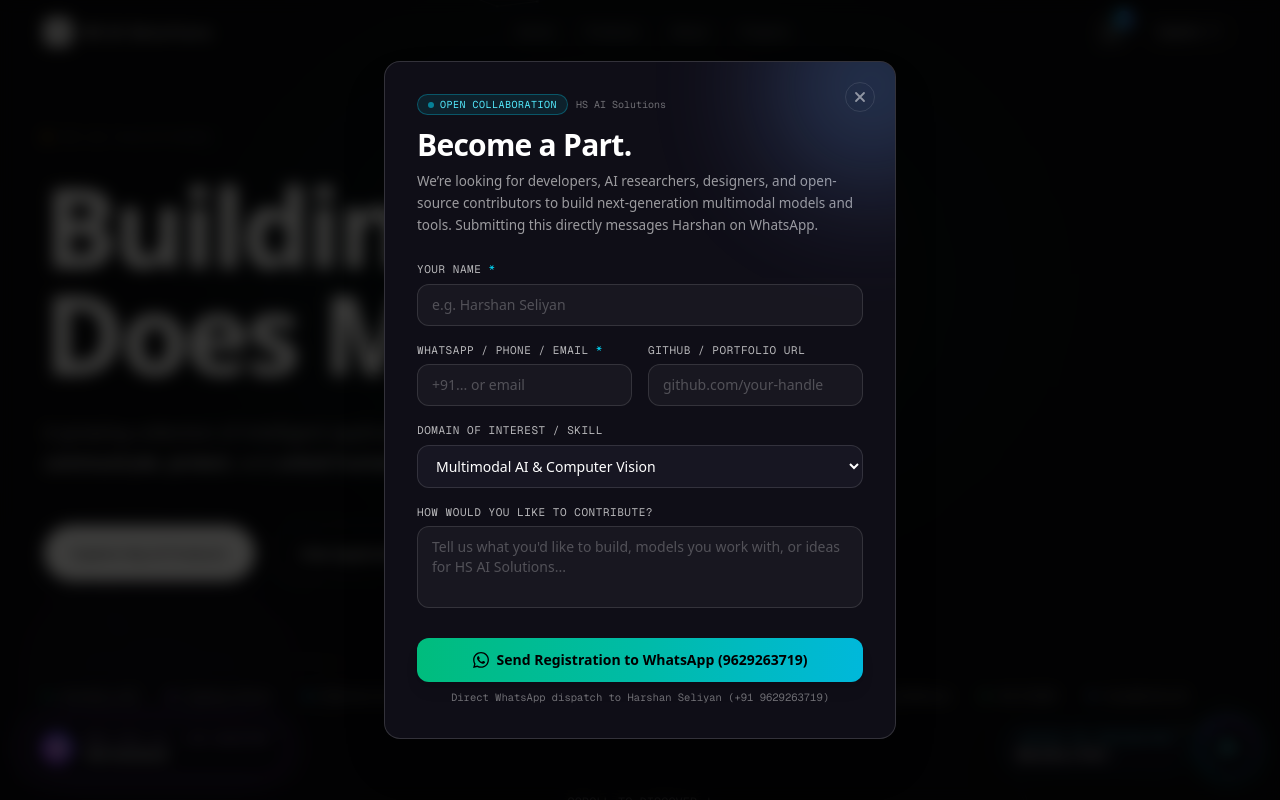
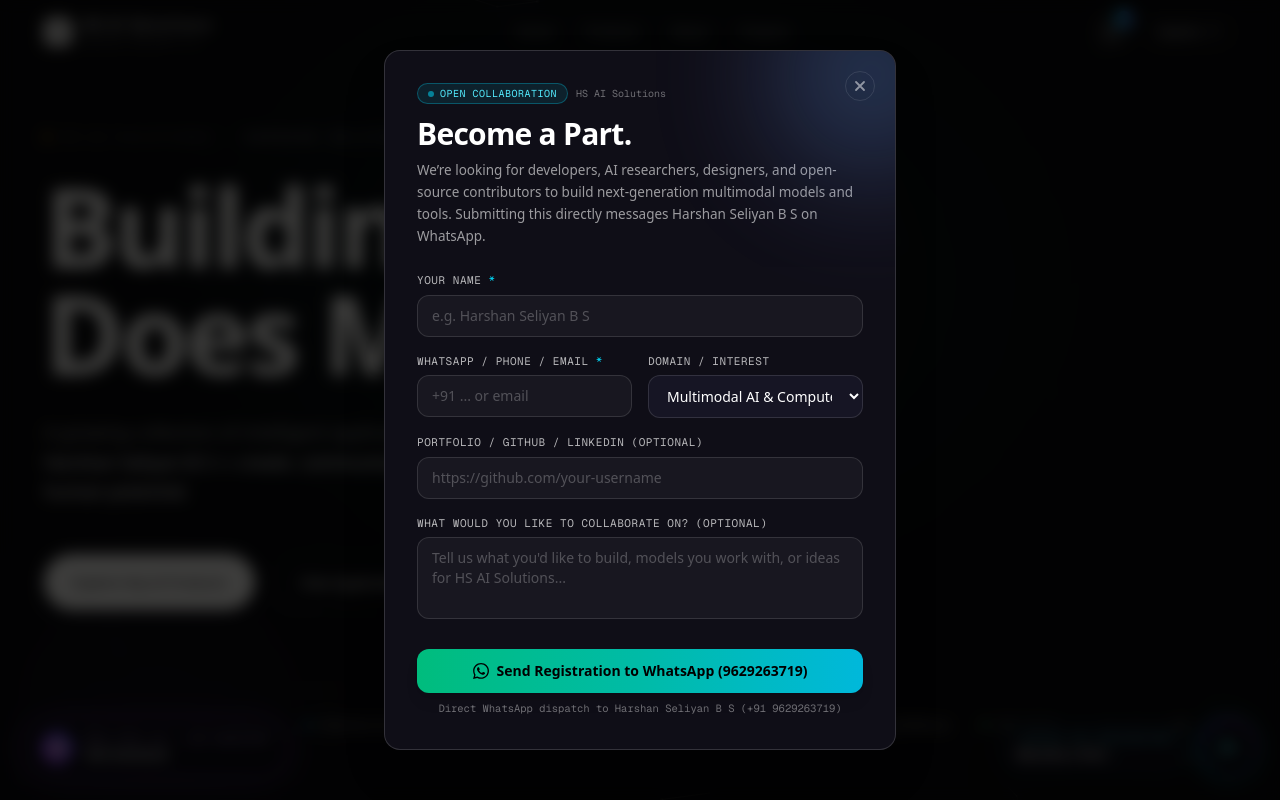
Before and after one commit to 25it038-beep/HS-AI-STUDIO-, a Next.js app: page / in a window 1280 px wide. Both pictures are taken after a click on the button "Open Contributor Registration Form". Shown: the top 800 px of the page. Built offline with nearby package versions, Linux system fonts and the light colour scheme.

Commit message:
Add founder name Harshan Seliyan B S across site navigation, hero, footer, and metadata

```diff
--- a/src/app/api/assistant/chat/route.ts
+++ b/src/app/api/assistant/chat/route.ts
@@ -33,7 +33,7 @@
     qLower.includes("who built you") ||
     qLower.includes("who is your creator")
   ) {
-    return "**HS AI Solutions** (founded by Harshan Seliyan) developed, customized, and maintains **HS Solutions Mini Star LLM** as its own lightweight AI model.";
+    return "**HS AI Solutions** (founded and engineered by Harshan Seliyan B S) developed, customized, and maintains **HS Solutions Mini Star LLM** as its own lightweight AI model.";
   }
 
   if (
--- a/src/app/layout.tsx
+++ b/src/app/layout.tsx
@@ -29,12 +29,23 @@
 
 export const metadata: Metadata = {
   title: {
-    default: "HS AI Solutions — Building AI That Does More",
-    template: "%s — HS AI Solutions",
+    default: "HS AI Solutions — Building AI That Does More · Harshan Seliyan B S",
+    template: "%s — HS AI Solutions · Harshan Seliyan B S",
   },
+  authors: [
+    {
+      name: "Harshan Seliyan B S",
+      url: "https://www.linkedin.com/in/harshan-seliyan-b-s-5339b4282",
+    },
+  ],
+  creator: "Harshan Seliyan B S",
+  publisher: "Harshan Seliyan B S",
   description:
-    "A growing collection of intelligent applications built to create, communicate, protect, and unlock human potential. Gravity LLM · Galaxy Vision · Electron AI · Pendulum · Lumina · HSBot · Ledger · Phishing Defence · HS CODE · Academia AI.",
+    "A growing collection of intelligent applications built by Harshan Seliyan B S to create, communicate, protect, and unlock human potential. Gravity LLM · Galaxy Vision · Electron AI · Pendulum · Lumina · HSBot · Ledger · Phishing Defence · HS CODE · Academia AI.",
   keywords: [
+    "Harshan Seliyan B S",
+    "Harshan Seliyan",
+    "HS AI Solutions",
     "Gravity LLM",
     "Autonomous Local AI Suite",
     "GGUF Runtime",
@@ -57,22 +68,21 @@
     "Academia AI",
     "AI portfolio",
     "AI solutions",
-    "HS AI Solutions",
   ],
   openGraph: {
-    title: "HS AI Solutions — Building AI That Does More",
+    title: "HS AI Solutions — Building AI That Does More · Harshan Seliyan B S",
     description:
-      "A growing collection of intelligent applications built to create, communicate, protect, and unlock human potential.",
+      "A growing collection of intelligent applications built by Harshan Seliyan B S to create, communicate, protect, and unlock human potential.",
     url: "https://hs-ai-studio-4i7i-git-main-harshanseliyan28-1638s-projects.vercel.app/",
-    siteName: "HS AI Solutions",
+    siteName: "HS AI Solutions · Harshan Seliyan B S",
     locale: "en_US",
     type: "website",
   },
   twitter: {
     card: "summary_large_image",
-    title: "HS AI Solutions — Building AI That Does More",
+    title: "HS AI Solutions — Building AI That Does More · Harshan Seliyan B S",
     description:
-      "A growing collection of intelligent applications built to create, communicate, protect, and unlock human potential.",
+      "A growing collection of intelligent applications built by Harshan Seliyan B S to create, communicate, protect, and unlock human potential.",
   },
 };
 
--- a/src/components/contributor-floating-badge.tsx
+++ b/src/components/contributor-floating-badge.tsx
@@ -198,7 +198,7 @@
                     Become a Part.
                   </h3>
                   <p className="mt-2 text-[13.5px] leading-relaxed text-muted-dark">
-                    We’re looking for developers, AI researchers, designers, and open-source contributors to build next-generation multimodal models and tools. Submitting this directly messages Harshan on WhatsApp.
+                    We’re looking for developers, AI researchers, designers, and open-source contributors to build next-generation multimodal models and tools. Submitting this directly messages Harshan Seliyan B S on WhatsApp.
                   </p>
 
                   <form onSubmit={handleSubmit} className="mt-6 space-y-4">
@@ -211,7 +211,7 @@
                         required
                         value={formData.name}
                         onChange={(e) => setFormData({ ...formData, name: e.target.value })}
-                        placeholder="e.g. Harshan Seliyan"
+                        placeholder="e.g. Harshan Seliyan B S"
                         className="mt-1.5 w-full rounded-xl border border-white/12 bg-white/[0.04] px-3.5 py-2.5 text-sm text-white placeholder-white/25 outline-none transition focus:border-cyan-400/60 focus:bg-white/[0.07]"
                       />
                     </div>
@@ -226,47 +226,45 @@
                           required
                           value={formData.contact}
                           onChange={(e) => setFormData({ ...formData, contact: e.target.value })}
-                          placeholder="+91... or email"
+                          placeholder="+91 ... or email"
                           className="mt-1.5 w-full rounded-xl border border-white/12 bg-white/[0.04] px-3.5 py-2.5 text-sm text-white placeholder-white/25 outline-none transition focus:border-cyan-400/60 focus:bg-white/[0.07]"
                         />
                       </div>
 
                       <div>
                         <label className="block font-mono text-[11px] uppercase tracking-wider text-white/70">
-                          GitHub / Portfolio URL
+                          Domain / Interest
                         </label>
-                        <input
-                          type="text"
-                          value={formData.github}
-                          onChange={(e) => setFormData({ ...formData, github: e.target.value })}
-                          placeholder="github.com/your-handle"
-                          className="mt-1.5 w-full rounded-xl border border-white/12 bg-white/[0.04] px-3.5 py-2.5 text-sm text-white placeholder-white/25 outline-none transition focus:border-cyan-400/60 focus:bg-white/[0.07]"
-                        />
+                        <select
+                          value={formData.role}
+                          onChange={(e) => setFormData({ ...formData, role: e.target.value })}
+                          className="mt-1.5 w-full rounded-xl border border-white/12 bg-[#161524] px-3.5 py-2.5 text-sm text-white outline-none transition focus:border-cyan-400/60"
+                        >
+                          <option>Multimodal AI & Computer Vision</option>
+                          <option>Offline GGUF & Tensor Engineering</option>
+                          <option>Web Intelligence & Agent Automation</option>
+                          <option>Frontend / Generative UI & Design</option>
+                          <option>Security & Defense Systems</option>
+                        </select>
                       </div>
                     </div>
 
                     <div>
                       <label className="block font-mono text-[11px] uppercase tracking-wider text-white/70">
-                        Domain of Interest / Skill
+                        Portfolio / GitHub / LinkedIn (Optional)
                       </label>
-                      <select
-                        value={formData.role}
-                        onChange={(e) => setFormData({ ...formData, role: e.target.value })}
-                        className="mt-1.5 w-full rounded-xl border border-white/12 bg-[#171622] px-3.5 py-2.5 text-sm text-white outline-none transition focus:border-cyan-400/60"
-                      >
-                        <option value="Multimodal AI & Computer Vision">Multimodal AI & Computer Vision</option>
-                        <option value="LLM Fine-Tuning & Knowledge Distillation">LLM Fine-Tuning & Knowledge Distillation</option>
-                        <option value="Full-Stack Dev (Next.js, Python, FastAPI)">Full-Stack Dev (Next.js, Python, FastAPI)</option>
-                        <option value="UI/UX & Product Design">UI/UX & Product Design</option>
-                        <option value="Model Quantization & Offline Inference (GGUF)">Model Quantization & Offline Inference (GGUF)</option>
-                        <option value="Open Source Contributor & Testing">Open Source Contributor & Testing</option>
-                        <option value="Community & Other Ideas">Community & Other Ideas</option>
-                      </select>
+                      <input
+                        type="url"
+                        value={formData.github}
+                        onChange={(e) => setFormData({ ...formData, github: e.target.value })}
+                        placeholder="https://github.com/your-username"
+                        className="mt-1.5 w-full rounded-xl border border-white/12 bg-white/[0.04] px-3.5 py-2.5 text-sm text-white placeholder-white/25 outline-none transition focus:border-cyan-400/60 focus:bg-white/[0.07]"
+                      />
                     </div>
 
                     <div>
                       <label className="block font-mono text-[11px] uppercase tracking-wider text-white/70">
-                        How would you like to contribute?
+                        What would you like to collaborate on? (Optional)
                       </label>
                       <textarea
                         rows={3}
@@ -288,7 +286,7 @@
                         <span>Send Registration to WhatsApp (9629263719)</span>
                       </button>
                       <p className="mt-2 text-center font-mono text-[10.5px] text-white/40">
-                        Direct WhatsApp dispatch to Harshan Seliyan (+91 9629263719)
+                        Direct WhatsApp dispatch to Harshan Seliyan B S (+91 9629263719)
                       </p>
                     </div>
                   </form>
--- a/src/components/footer.tsx
+++ b/src/components/footer.tsx
@@ -19,7 +19,10 @@
                 HS AI Solutions
               </span>
             </div>
-            <p className="mt-4 text-sm leading-relaxed text-muted-dark">
+            <p className="mt-2 text-xs font-mono text-emerald-400">
+              Founded &amp; Engineered by Harshan Seliyan B S
+            </p>
+            <p className="mt-3 text-sm leading-relaxed text-muted-dark">
               Nine systems. Eight live, one in development. One AI-driven ecosystem of real, deployed
               applications.
             </p>
@@ -64,6 +67,9 @@
             <div>
               <p className="eyebrow text-muted-dark">Connect</p>
               <ul className="mt-4 space-y-2.5 text-sm text-white/70">
+                <li className="font-medium text-white/90">
+                  Harshan Seliyan B S
+                </li>
                 <li>
                   <a
                     className="inline-flex items-center gap-1.5 transition-colors hover:text-white"
@@ -96,8 +102,8 @@
         </div>
 
         <div className="mt-12 flex flex-col items-start justify-between gap-3 border-t border-white/8 pt-6 text-xs text-white/35 sm:flex-row">
-          <p>© {new Date().getFullYear()} HS AI Solutions — Independent AI product studio.</p>
-          <p className="font-mono">built with intention · shipped publicly</p>
+          <p>© {new Date().getFullYear()} HS AI Solutions · Harshan Seliyan B S — Independent AI product studio.</p>
+          <p className="font-mono">Engineered by Harshan Seliyan B S · shipped publicly</p>
         </div>
       </div>
     </footer>
--- a/src/components/nav.tsx
+++ b/src/components/nav.tsx
@@ -50,9 +50,14 @@
               <span className="absolute -inset-1 -translate-x-6 bg-gradient-to-r from-transparent via-black/20 to-transparent opacity-0 transition-all duration-500 group-hover:translate-x-6 group-hover:opacity-100" />
               HS
             </span>
-            <span className="font-display text-[14px] font-semibold tracking-[0.14em]">
-              HS AI Solutions
-            </span>
+            <div className="flex flex-col">
+              <span className="font-display text-[14px] font-semibold tracking-[0.14em] leading-tight text-white">
+                HS AI Solutions
+              </span>
+              <span className="text-[9.5px] font-mono tracking-wider text-white/50">
+                Harshan Seliyan B S
+              </span>
+            </div>
           </Link>
 
           <nav className="hidden items-center gap-8 md:flex">
@@ -131,7 +136,7 @@
               ))}
             </nav>
             <motion.div
-              className="container-x pb-10"
+              className="container-x pb-10 flex flex-col sm:flex-row items-start sm:items-center justify-between gap-4"
               initial={{ opacity: 0 }}
               animate={{ opacity: 1 }}
               transition={{ delay: 0.4 }}
@@ -146,6 +151,9 @@
               >
                 Explore the ecosystem <ArrowUpRight className="h-4 w-4" />
               </button>
+              <p className="text-xs font-mono text-white/45">
+                Engineered by Harshan Seliyan B S
+              </p>
             </motion.div>
           </motion.div>
         ) : null}
--- a/src/data/products.ts
+++ b/src/data/products.ts
@@ -39,7 +39,7 @@
       "Private. Blazing Fast. Fully Autonomous. The Next-Generation Local Intelligence Engine with 44 Built-in Tools, Instant GPU Acceleration, and Zero Cloud Dependency.",
     description:
       "An enterprise-grade, standalone local AI workspace developed by HS AI Solutions. Gravity runs 100% locally on your hardware with zero latency, zero cloud dependency, and complete privacy. Powered by a high-performance native GGUF tensor runtime, Gravity delivers visible live reasoning with active letter tracking (▌), dynamic VRAM auto-tuning, an autonomous suite of 44 integrated tools (native PDF/DOCX/XLSX/PPTX publication, sandboxed Python AST execution, DuckDuckGo scraping, offline Whisper voice), and triple-interface freedom across Desktop, Web, and CLI.",
-    long: "Gravity LLM is an enterprise-grade, standalone local AI workspace engineered by HS AI Solutions to eliminate cloud latency, recurring API costs, and corporate data leakage. Running 100% locally on your workstation, Gravity pairs a specialized high-throughput GGUF runtime with dynamic hardware layer offloading (26 to 33 layers on modern RTX GPUs, with intelligent multi-core CPU vector fallback). It features transparent chain-of-thought live reasoning with an active letter-tracking cursor (▌) that automatically collapses upon completion, leaving solutions front-and-center. Beyond standard conversation, Gravity functions as an autonomous multi-step agent equipped with 44 built-in tools: compiling publication-grade PDF, Word, Excel, and PowerPoint decks; executing sandboxed Python scripts with AST syntax verification and recursive self-healing; conducting live web research and scraping via DuckDuckGo without API keys; processing offline Whisper voice input; and handling local SQLite queries and Git repository workflows across three native interfaces: frameless Desktop App, reactive Web UI, and high-speed Rich Terminal CLI.",
+    long: "Gravity LLM is an enterprise-grade, standalone local AI workspace engineered by Harshan Seliyan B S under HS AI Solutions to eliminate cloud latency, recurring API costs, and corporate data leakage. Running 100% locally on your workstation, Gravity pairs a specialized high-throughput GGUF runtime with dynamic hardware layer offloading (26 to 33 layers on modern RTX GPUs, with intelligent multi-core CPU vector fallback). It features transparent chain-of-thought live reasoning with an active letter-tracking cursor (▌) that automatically collapses upon completion, leaving solutions front-and-center. Beyond standard conversation, Gravity functions as an autonomous multi-step agent equipped with 44 built-in tools: compiling publication-grade PDF, Word, Excel, and PowerPoint decks; executing sandboxed Python scripts with AST syntax verification and recursive self-healing; conducting live web research and scraping via DuckDuckGo without API keys; processing offline Whisper voice input; and handling local SQLite queries and Git repository workflows across three native interfaces: frameless Desktop App, reactive Web UI, and high-speed Rich Terminal CLI.",
     category: "AUTONOMOUS LOCAL AI SUITE",
     url: "",
     status: "live",
@@ -276,7 +276,7 @@
     tagline: "Proprietary Offline AI Model & Real-Time Web Search",
     description:
       "A lightweight, standalone AI model developed and fully owned by HS AI Solutions. Runs completely offline without network on any laptop with 4GB RAM — with zero Ollama setup — and performs universal real-time web search.",
-    long: "Electron AI is a proprietary AI model designed, developed, and fully owned by Harshan Seliyan under HS AI Solutions. Tuned with Knowledge Distillation and packaged into an ultra-optimized standalone engine, Electron runs 100% offline without any network connection on standard laptops with as little as 4GB of RAM — requiring no Ollama installation or complex environment setup. When connected to the internet, its integrated search bridge automatically performs real-time DuckDuckGo web searches across any interface. After downloading the ZIP file, simply extract it and click Start-Electron.bat to launch your private AI workspace.",
+    long: "Electron AI is a proprietary AI model designed, developed, and fully owned by Harshan Seliyan B S under HS AI Solutions. Tuned with Knowledge Distillation and packaged into an ultra-optimized standalone engine, Electron runs 100% offline without any network connection on standard laptops with as little as 4GB of RAM — requiring no Ollama installation or complex environment setup. When connected to the internet, its integrated search bridge automatically performs real-time DuckDuckGo web searches across any interface. After downloading the ZIP file, simply extract it and click Start-Electron.bat to launch your private AI workspace.",
     category: "OWN AI MODEL",
     url: "",
     status: "live",
--- a/src/lib/knowledge-engine.ts
+++ b/src/lib/knowledge-engine.ts
@@ -50,7 +50,7 @@
     sourceUrl: "/",
     title: "HS AI Solutions — Studio Overview",
     category: "company",
-    content: "HS AI Solutions is an independent AI product studio founded and developed by Harshan Seliyan. The studio builds practical, deployed artificial intelligence applications designed to create, communicate, protect, distill, and understand. All applications solve distinct real-world problems ranging from offline edge models to multimodal document vision.",
+    content: "HS AI Solutions is an independent AI product studio founded and developed by Harshan Seliyan B S. The studio builds practical, deployed artificial intelligence applications designed to create, communicate, protect, distill, and understand. All applications solve distinct real-world problems ranging from offline edge models to multimodal document vision.",
     features: ["Independent AI studio", "Local & edge AI focus", "Real-world deployed systems", "Open-weights distillation"],
     lastIndexed: now,
     contentHash: simpleHash("studio-overview"),
--- a/src/sections/building-in-public.tsx
+++ b/src/sections/building-in-public.tsx
@@ -15,15 +15,15 @@
         <div className="grid gap-14 lg:grid-cols-[1fr_1.2fr] lg:items-center">
           <div>
             <Reveal y={16}>
-              <p className="eyebrow text-ink/45">Building in public</p>
+              <p className="eyebrow text-ink/45">Building in public · Harshan Seliyan B S</p>
             </Reveal>
             <Reveal y={24} delay={0.05}>
               <h2 className="display-lg mt-5 text-[clamp(2.2rem,5vw,4rem)]">Still Building.</h2>
             </Reveal>
             <Reveal y={20} delay={0.12}>
               <p className="mt-6 max-w-md text-[16px] leading-relaxed text-ink/55">
-                These applications are part of an ongoing exploration into AI, software
-                engineering, intelligent automation, and real-world problem solving. The studio is
+                These applications are part of an ongoing exploration by Harshan Seliyan B S into AI,
+                software engineering, intelligent automation, and real-world problem solving. The studio is
                 never finished.
               </p>
             </Reveal>
--- a/src/sections/final-cta.tsx
+++ b/src/sections/final-cta.tsx
@@ -60,8 +60,9 @@
           viewport={{ once: true }}
           transition={{ duration: 0.8, delay: 0.15 }}
         >
-          Nine applications. Nine different problems. One continuous experiment in building useful
-          intelligence.
+          Nine applications. Nine different problems. Engineered by{" "}
+          <span className="font-medium text-white">Harshan Seliyan B S</span> as one continuous
+          experiment in building useful intelligence.
         </motion.p>
 
         <motion.div
@@ -102,6 +103,8 @@
           viewport={{ once: true }}
           transition={{ duration: 0.8, delay: 0.35 }}
         >
+          <span className="font-medium text-white/80">Harshan Seliyan B S</span>
+          <span className="h-1 w-1 rounded-full bg-white/20" />
           <a
             href="mailto:harshanseliyan28@gmail.com"
             className="inline-flex items-center gap-1.5 transition-colors hover:text-white"
--- a/src/sections/hero.tsx
+++ b/src/sections/hero.tsx
@@ -32,7 +32,9 @@
           transition={{ duration: 0.8, ease }}
         >
           <span className="inline-block h-1.5 w-1.5 rounded-full bg-lumina" />
-          HS AI Solutions
+          <span>HS AI Solutions</span>
+          <span className="text-white/20">/</span>
+          <span className="font-mono text-white/70">Harshan Seliyan B S</span>
         </motion.p>
 
         <h1 className="display-xl mt-7 max-w-5xl text-[clamp(2.4rem,8.5vw,7.25rem)]">
@@ -57,7 +59,8 @@
           animate={{ opacity: 1, y: 0 }}
           transition={{ duration: 0.9, delay: 0.7, ease }}
         >
-          A growing collection of intelligent applications built to{" "}
+          A growing collection of intelligent applications engineered by{" "}
+          <span className="font-medium text-white">Harshan Seliyan B S</span> to{" "}
           <span className="text-white">create</span>,{" "}
           <span className="text-white">communicate</span>,{" "}
           <span className="text-white">protect</span>, and{" "}
```
